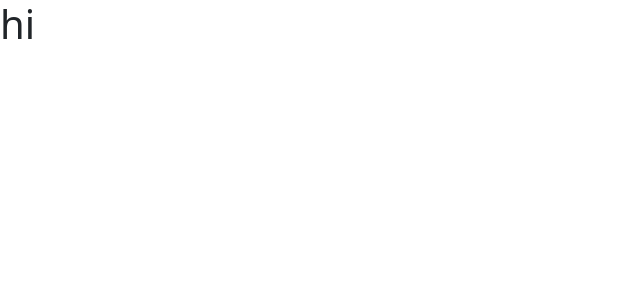
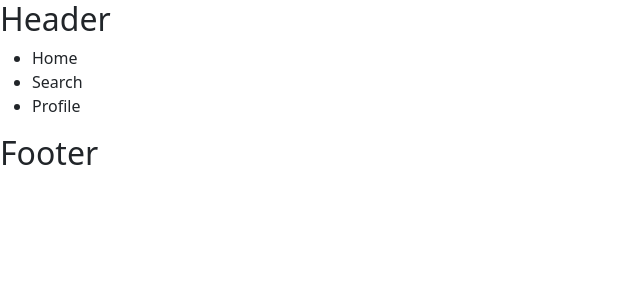
Before and after one commit to trevorerwin/svg-hunter, a React (Create React App) app in the folder client/svg-hunter-app/: page / in a window 1280 px wide. Shown: the top 300 px of the page, without its empty margins (0-640 px from the left). Built offline with nearby package versions, Linux system fonts and the light colour scheme.

Commit message:
working on header and footer

```diff
--- a/client/svg-hunter-app/src/App.jsx
+++ b/client/svg-hunter-app/src/App.jsx
@@ -1,10 +1,13 @@
 import logo from './logo.svg';
 import './App.css';
+import Footer from './Footer';
+import Header from './Header';
 
 function App() {
   return (
     <div>
-      <h1>hi</h1>
+      <Header />
+      <Footer />
     </div>
   );
 }
--- a/client/svg-hunter-app/src/Footer.jsx
+++ b/client/svg-hunter-app/src/Footer.jsx
@@ -0,0 +1,9 @@
+const Footer = (props) => {
+  return (
+    <>
+      <h2>Footer</h2>
+    </>
+  );
+};
+
+export default Footer;
--- a/client/svg-hunter-app/src/Header.jsx
+++ b/client/svg-hunter-app/src/Header.jsx
@@ -0,0 +1,17 @@
+const Header = (props) => {
+  // return a jsx component that contains a header and a navigation bar
+  return (
+    <>
+      <h2>Header</h2>
+      <nav>
+        <ul>
+          <li>Home</li>
+          <li>Search</li>
+          <li>Profile</li>
+        </ul>
+      </nav>
+    </>
+  );
+};
+
+export default Header;
```
